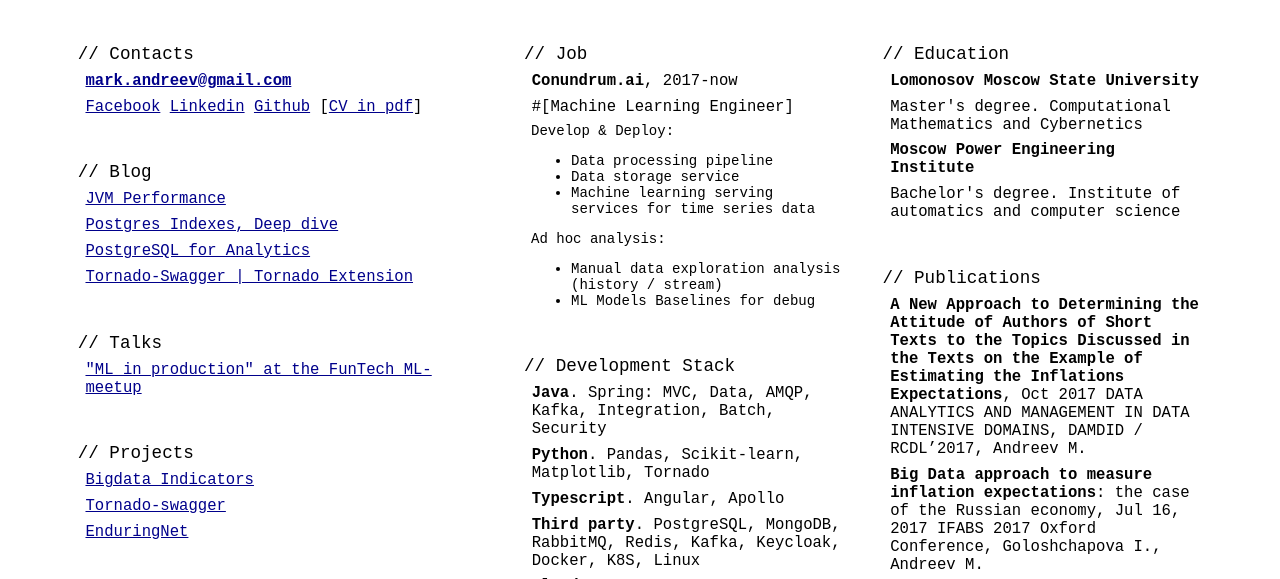
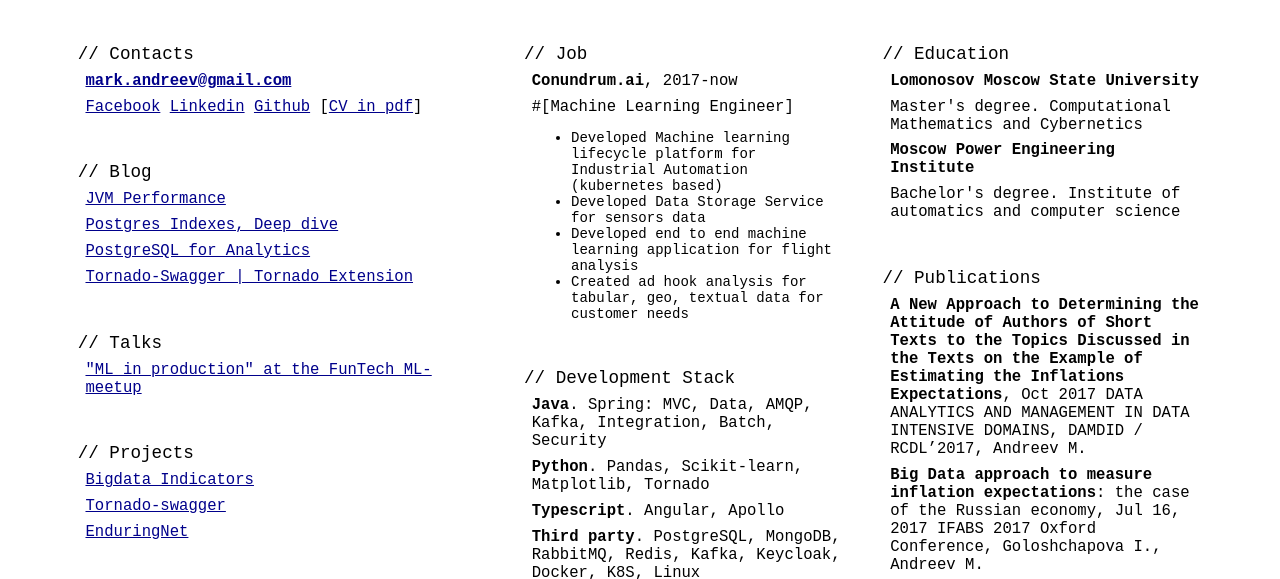
Before and after one commit to mrk-andreev/mrk-andreev.github.io, a plain HTML site: page index.html in a window 1280 px wide. Shown: the part 192-771 px from the top of the page. Drawn offline with Linux system fonts and the light colour scheme.

Commit message:
refactor resume

```diff
--- a/index.html
+++ b/index.html
@@ -103,7 +103,8 @@
         <div class="body-col">
             <div class="block">
                 <span class="block-title">// Contacts</span>
-                <span class="block-item"><strong><a href="mailto:mark.andreev@gmail.com">mark.andreev@gmail.com</a></strong></span>
+                <span class="block-item"><strong><a
+                        href="mailto:mark.andreev@gmail.com">mark.andreev@gmail.com</a></strong></span>
                 <span class="block-item">
                     <a href="https://www.facebook.com/mark.andreev">Facebook</a>
                     <a href="https://linkedin.com/in/mark-andreev-75a753134">Linkedin</a>
@@ -159,7 +160,7 @@
                     <a href="/upload/certs/Deep_Dive_on_Container_Security.pdf">Deep Dive on Container Security</a>
                 </span>
                 <span class="block-item">
-                    <img src="https://www.codewars.com/users/mrk-andreev/badges/small" alt="" />
+                    <img src="https://www.codewars.com/users/mrk-andreev/badges/small" alt=""/>
                 </span>
             </div>
         </div>
@@ -169,16 +170,11 @@
                 <span class="block-item"><strong>Conundrum.ai</strong>, 2017-now</span>
                 <span class="block-item">#[Machine Learning Engineer]</span>
                 <span class="block-item block-item-sm">
-                    Develop & Deploy:
                     <ul>
-                        <li>Data processing pipeline</li>
-                        <li>Data storage service</li>
-                        <li>Machine learning serving services for time series data</li>
-                    </ul>
-                    Ad hoc analysis:
-                    <ul>
-                        <li>Manual data exploration analysis (history / stream)</li>
-                        <li>ML Models Baselines for debug</li>
+                        <li>Developed Machine learning lifecycle platform for Industrial Automation (kubernetes based)</li>
+                        <li>Developed Data Storage Service for sensors data</li>
+                        <li>Developed end to end machine learning application for flight analysis</li>
+                        <li>Created ad hook analysis for tabular, geo, textual data for customer needs</li>
                     </ul>
                 </span>
             </div>
```
